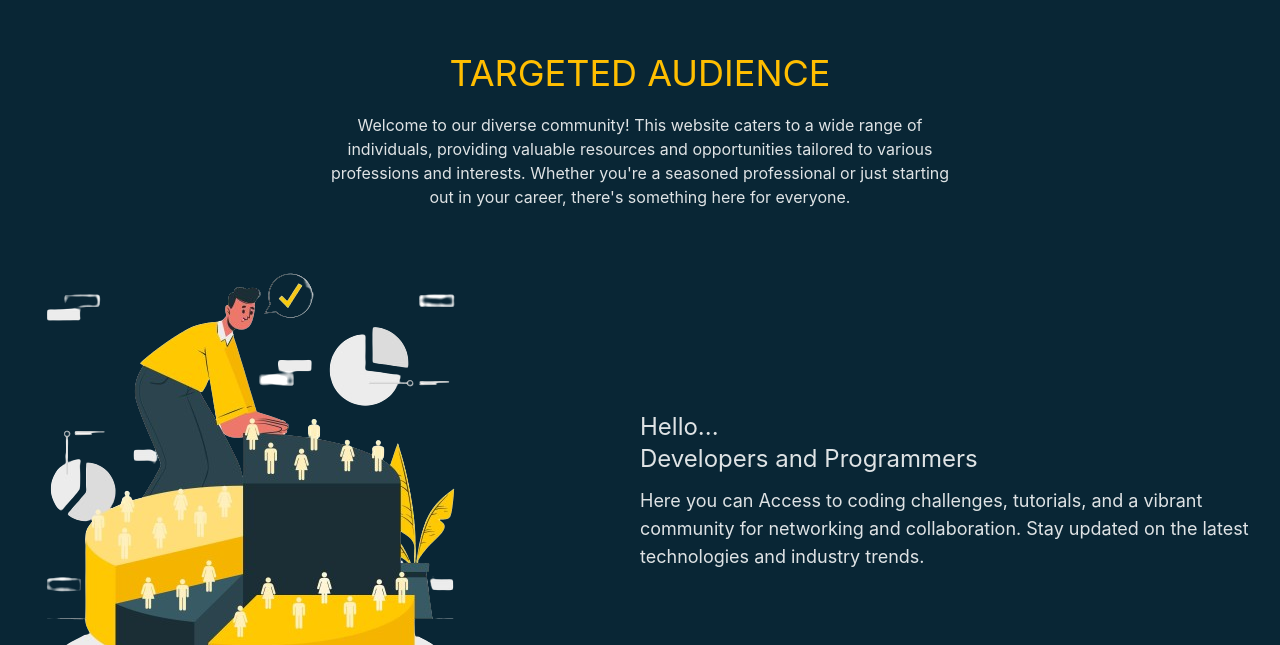
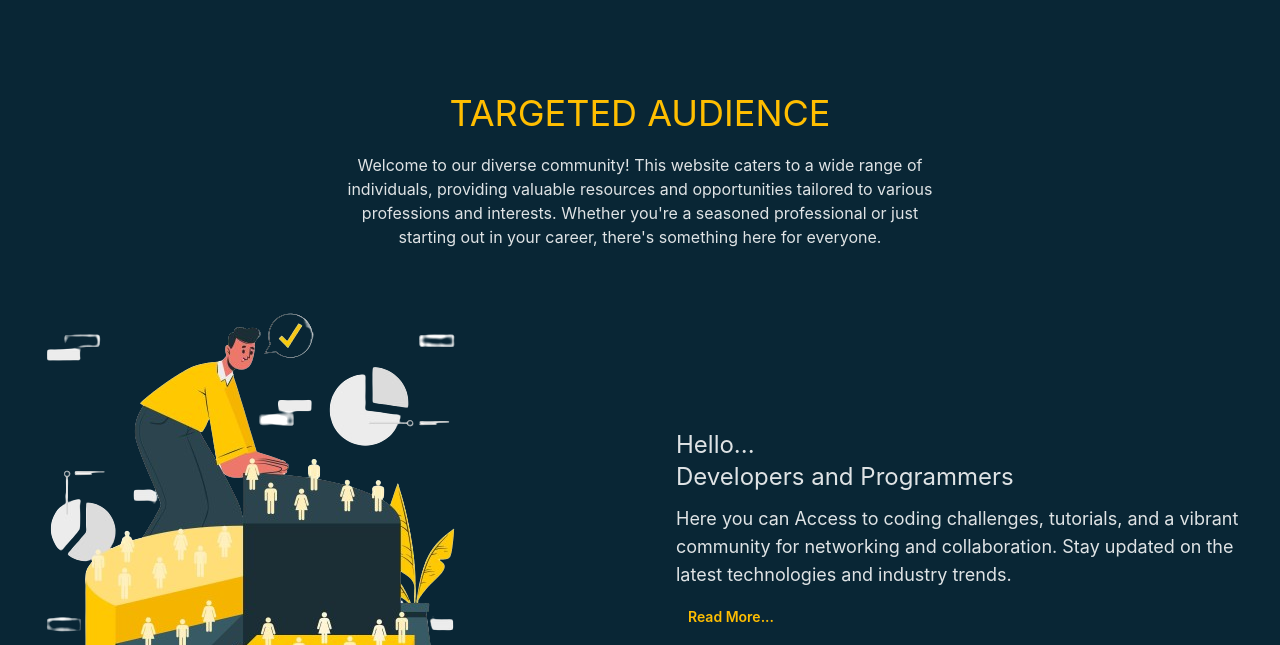
Before and after one commit to morz-mamun/T-Assistance-Client, a React (Vite) app: page / in a window 1280 px wide. Shown: the part 855-1500 px from the top of the page. Built offline with nearby package versions, Linux system fonts and the light colour scheme; no server answers.

Commit message:
aox animation added

```diff
--- a/src/Main/Main.jsx
+++ b/src/Main/Main.jsx
@@ -2,11 +2,15 @@ import { Outlet } from "react-router-dom";
 import Navbar from "../Shared/Navbar/Navbar";
 import Footer from "../Shared/Footer/Footer";
 
+import AOS from "aos";
+import "aos/dist/aos.css";
+AOS.init();
+
 const Main = () => {
   return (
+    <div data-aos="fade-down"  data-aos-duration="1000" className="">
+      <Navbar></Navbar>
       <div className="">
-            <Navbar></Navbar>
-            <div className=''>
         <Outlet></Outlet>
       </div>
       <Footer></Footer>
--- a/src/Pages/Home/AudienceT/AudienceT.jsx
+++ b/src/Pages/Home/AudienceT/AudienceT.jsx
@@ -1,14 +1,15 @@
+import { FaArrowRightFromBracket } from "react-icons/fa6";
 import target from "../../../assets/target.png";
 
 const AudienceT = () => {
   return (
-    <div className="bg-[#092635] py-20">
+    <div data-aos="zoom-in-up" className="bg-[#092635] py-20">
       <div className="max-w-screen-xl mx-auto space-y-8">
-        <div className="w-1/2 mx-auto space-y-5">
-          <h1 className="uppercase text-center text-4xl text-warning">
+        <div className="px-5 md:w-1/2 mx-auto space-y-5">
+          <h1 className="uppercase text-center text-xl md:text-4xl text-warning">
             Targeted Audience
           </h1>
-          <p className="text-pretty text-center">
+          <p className="md:text-pretty md:text-center">
             Welcome to our diverse community! This website caters to a wide
             range of individuals, providing valuable resources and opportunities
             tailored to various professions and interests. Whether you're a
@@ -17,12 +18,12 @@ const AudienceT = () => {
           </p>
         </div>
 
-        <div className="grid grid-cols-2">
-          <div className="">
+        <div className="flex gap-8 flex-col md:flex-row">
+          <div className="md:w-1/2">
             <img src={target} alt="" />
           </div>
-          <div className="flex items-center">
-            <div className="space-y-3">
+          <div className="flex items-center md:w-1/2">
+            <div className="space-y-3 px-5">
               <h1 className="text-2xl">
                <span className="text-2xl">Hello...</span> <br />
                 Developers and Programmers
@@ -32,6 +33,7 @@ const AudienceT = () => {
                 vibrant community for networking and collaboration. Stay updated
                 on the latest technologies and industry trends.
               </p>
+              <button className="btn btn-sm btn-outline border-none text-warning hover:bg-white hover:text-black">Read More... </button>
             </div>
           </div>
         </div>
--- a/src/Pages/Home/Banner/Banner.jsx
+++ b/src/Pages/Home/Banner/Banner.jsx
@@ -4,17 +4,26 @@ import { FaArrowRightFromBracket } from "react-icons/fa6";
 const Banner = () => {
   return (
     <div className="bg-[#092635]">
-      <div className="flex flex-col-reverse md:flex-row-reverse md:pt-10  max-w-screen-xl justify-center items-center mx-auto md:h-[760px]">
+      <div className="flex flex-col-reverse md:flex-row-reverse md:pt-10  max-w-screen-xl justify-center items-center mx-auto md:h-[800px]">
         <div className="md:w-1/2">
           <img src={banner} className="" />
           <div className="flex items-center justify-center mb-5 md:hidden">
-           <Link to={"/dashboard"}>
-           <button className="btn btn-outline text-warning hover:bg-white hover:text-black">LET'S EXPLORE <FaArrowRightFromBracket className="text-xl"></FaArrowRightFromBracket></button>
-           </Link>
+            <Link to={"/dashboard"}>
+              <button className="btn btn-outline text-warning hover:bg-white hover:text-black">
+                LET'S EXPLORE{" "}
+                <FaArrowRightFromBracket className="text-xl"></FaArrowRightFromBracket>
+              </button>
+            </Link>
           </div>
         </div>
         <div className="md:w-1/2 p-5">
-          <h1 className="text-2xl md:text-5xl font-bold">
+          <h1
+            data-aos="fade-right"
+            data-aos-anchor="#example-anchor"
+            data-aos-offset="500"
+            data-aos-duration="2000"
+            className="text-2xl md:text-5xl font-bold"
+          >
             Best Way to Manage <br /> Your Daily Tasks
           </h1>
           <p className="py-6">
@@ -23,9 +32,12 @@ const Banner = () => {
             a id nisi.
           </p>
           <div className="mt-10 hidden md:block">
-           <Link to={'dashboard'}>
-           <button className="btn btn-outline text-warning hover:bg-white hover:text-black">LET'S EXPLORE <FaArrowRightFromBracket className="text-xl"></FaArrowRightFromBracket></button>
-           </Link>
+            <Link to={"dashboard"}>
+              <button className="btn btn-outline text-warning hover:bg-white hover:text-black">
+                LET'S EXPLORE{" "}
+                <FaArrowRightFromBracket className="text-xl"></FaArrowRightFromBracket>
+              </button>
+            </Link>
           </div>
         </div>
       </div>
--- a/src/Shared/Navbar/Navbar.jsx
+++ b/src/Shared/Navbar/Navbar.jsx
@@ -140,7 +140,7 @@ const Navbar = () => {
               data-aos="flip-left"
               data-aos-easing="ease-out-cubic"
               data-aos-duration="3000"
-              className="hover:text-warning"
+              className="text-warning"
             >
               T-ASSISTANCE
             </button>
```
Lines whose indentation alone changed are shown as unchanged.
